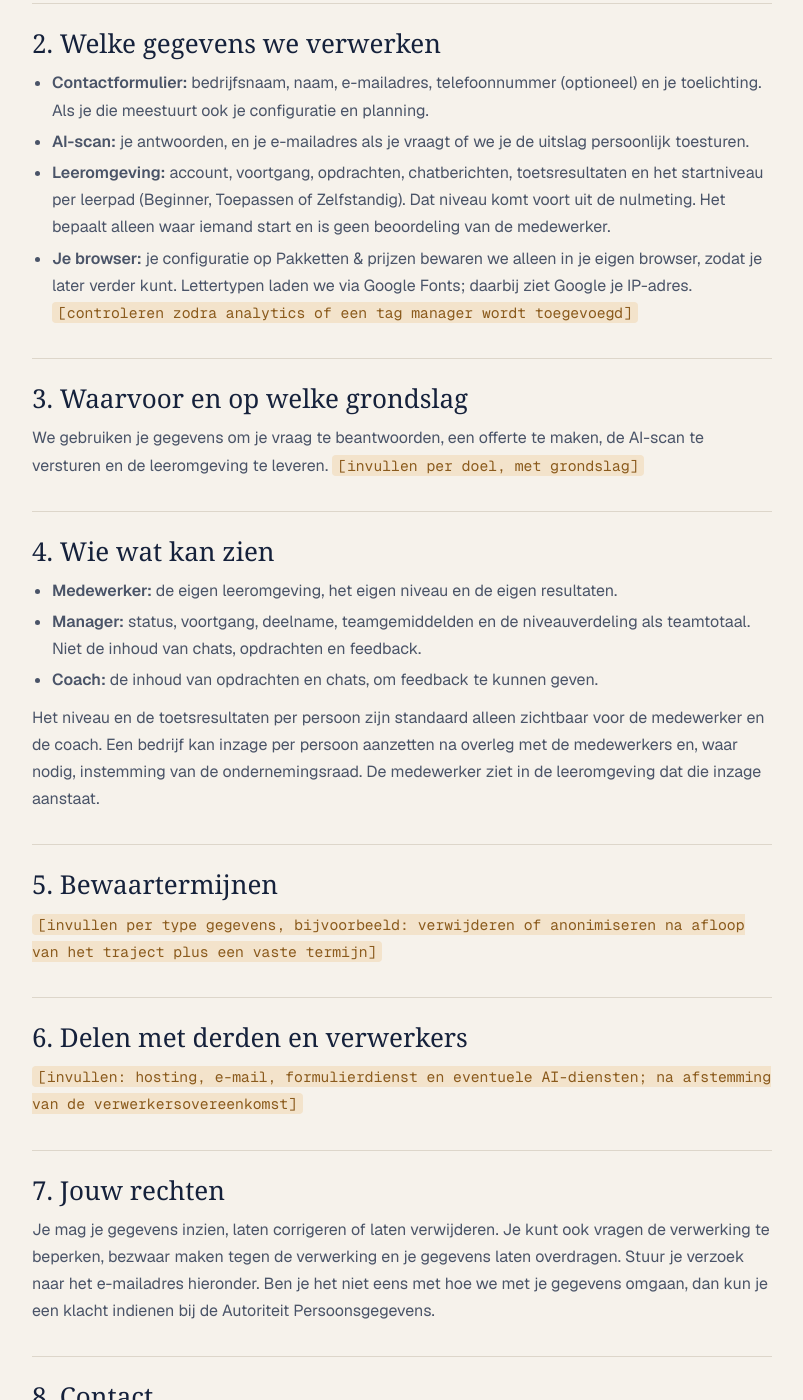
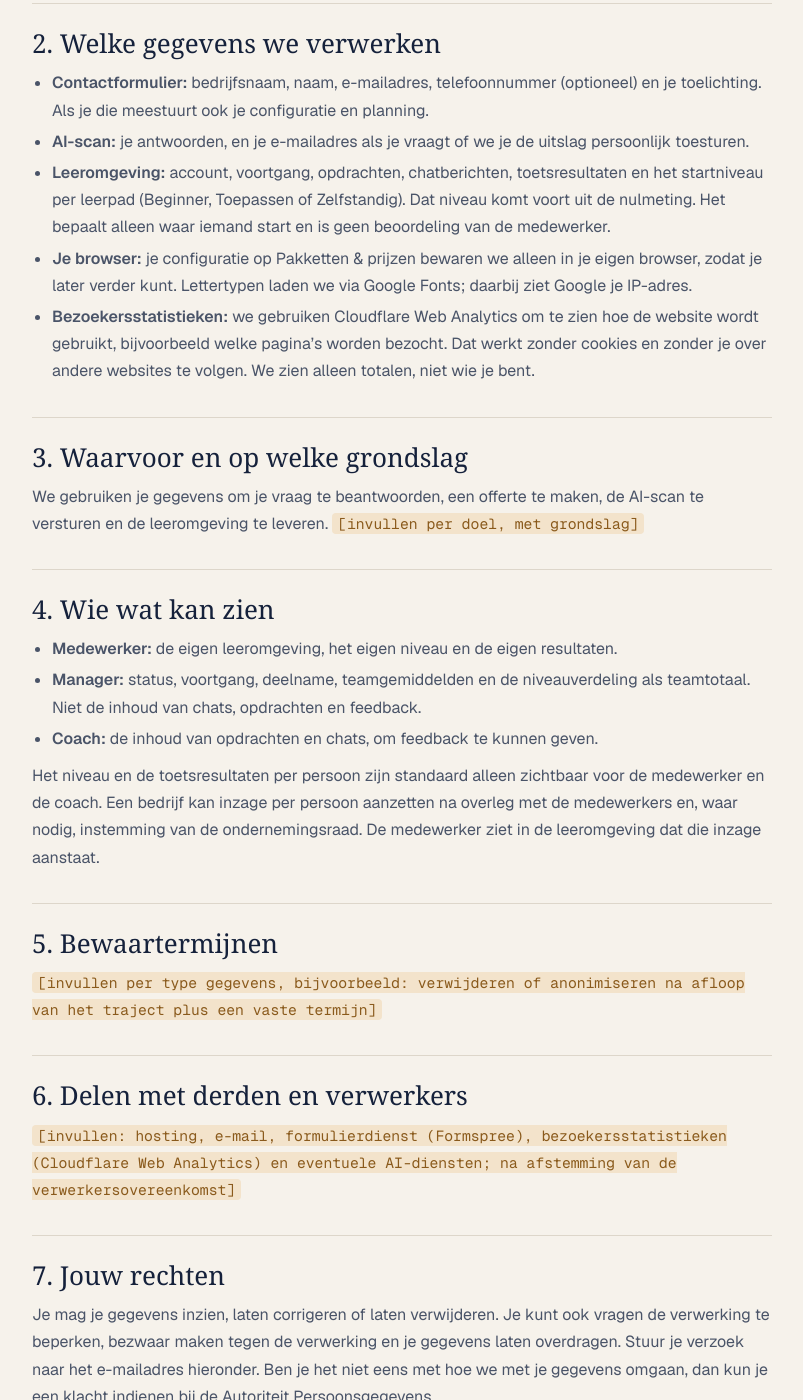
Before and after one commit to bramtimmer2-alt/AI_leeromgeving, a plain HTML site: page privacy.html in a window 1280 px wide. Shown: the part 588-1988 px from the top of the page, without its empty margins (238-1041 px from the left). Drawn offline with nearby package versions, Linux system fonts and the light colour scheme; a web font is replaced by a local one.

Commit message:
Cloudflare Web Analytics toegevoegd en privacyverklaring aangevuld
- Cloudflare Web Analytics-script vlak voor </body> op alle HTML-pagina's
- Privacyverklaring: cookievrije bezoekersstatistieken via Cloudflare Web Analytics vermeld
- README: notitie over de statistieken

```diff
--- a/privacy.html
+++ b/privacy.html
@@ -70,7 +70,8 @@
       <li><strong>Contactformulier:</strong> bedrijfsnaam, naam, e-mailadres, telefoonnummer (optioneel) en je toelichting. Als je die meestuurt ook je configuratie en planning.</li>
       <li><strong>AI-scan:</strong> je antwoorden, en je e-mailadres als je vraagt of we je de uitslag persoonlijk toesturen.</li>
       <li><strong>Leeromgeving:</strong> account, voortgang, opdrachten, chatberichten, toetsresultaten en het startniveau per leerpad (Beginner, Toepassen of Zelfstandig). Dat niveau komt voort uit de nulmeting. Het bepaalt alleen waar iemand start en is geen beoordeling van de medewerker.</li>
-      <li><strong>Je browser:</strong> je configuratie op Pakketten &amp; prijzen bewaren we alleen in je eigen browser, zodat je later verder kunt. Lettertypen laden we via Google Fonts; daarbij ziet Google je IP-adres. <span class="todo">[controleren zodra analytics of een tag manager wordt toegevoegd]</span></li>
+      <li><strong>Je browser:</strong> je configuratie op Pakketten &amp; prijzen bewaren we alleen in je eigen browser, zodat je later verder kunt. Lettertypen laden we via Google Fonts; daarbij ziet Google je IP-adres.</li>
+      <li><strong>Bezoekersstatistieken:</strong> we gebruiken Cloudflare Web Analytics om te zien hoe de website wordt gebruikt, bijvoorbeeld welke pagina’s worden bezocht. Dat werkt zonder cookies en zonder je over andere websites te volgen. We zien alleen totalen, niet wie je bent.</li>
     </ul>
   </section>
 
@@ -96,7 +97,7 @@
 
   <section>
     <h2>6. Delen met derden en verwerkers</h2>
-    <p><span class="todo">[invullen: hosting, e-mail, formulierdienst en eventuele AI-diensten; na afstemming van de verwerkersovereenkomst]</span></p>
+    <p><span class="todo">[invullen: hosting, e-mail, formulierdienst (Formspree), bezoekersstatistieken (Cloudflare Web Analytics) en eventuele AI-diensten; na afstemming van de verwerkersovereenkomst]</span></p>
   </section>
 
   <section>
@@ -135,5 +136,6 @@
     </div>
   </div>
 </footer>
+<!-- Cloudflare Web Analytics --><script type='module' src='https://static.cloudflareinsights.com/beacon.min.js' data-cf-beacon='{"token": "598e565c293a40a98e3f20c729a58fe7"}'></script><!-- End Cloudflare Web Analytics -->
 </body>
 </html>
```
Also changed, not shown: 404.html (+1 -0 lines), ai-scan.html (+1 -0 lines), contact.html (+1 -0 lines), demo.html (+1 -0 lines), index.html (+1 -0 lines), leeromgeving-op-maat.html (+1 -0 lines), over.html (+1 -0 lines), pakketten.html (+1 -0 lines), voorwaarden.html (+1 -0 lines), werkwijze.html (+1 -0 lines), 1 other file.
